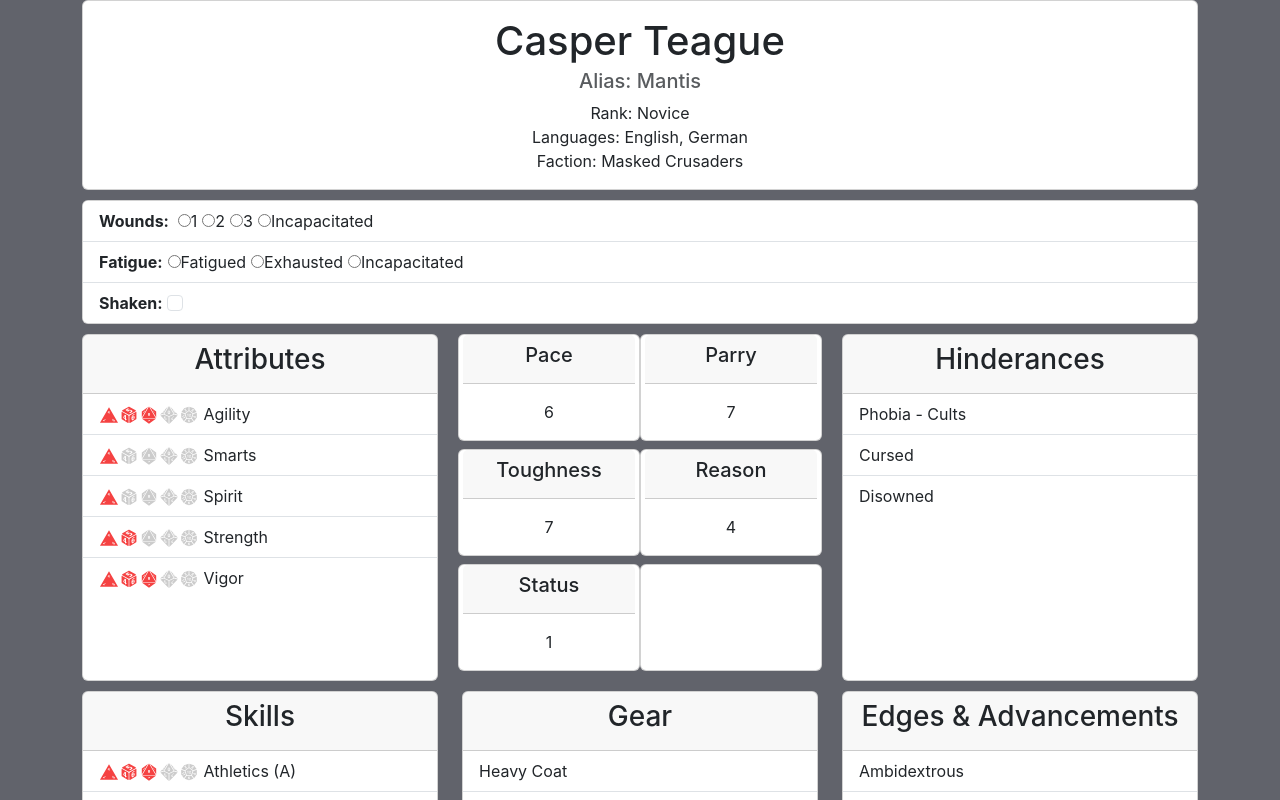
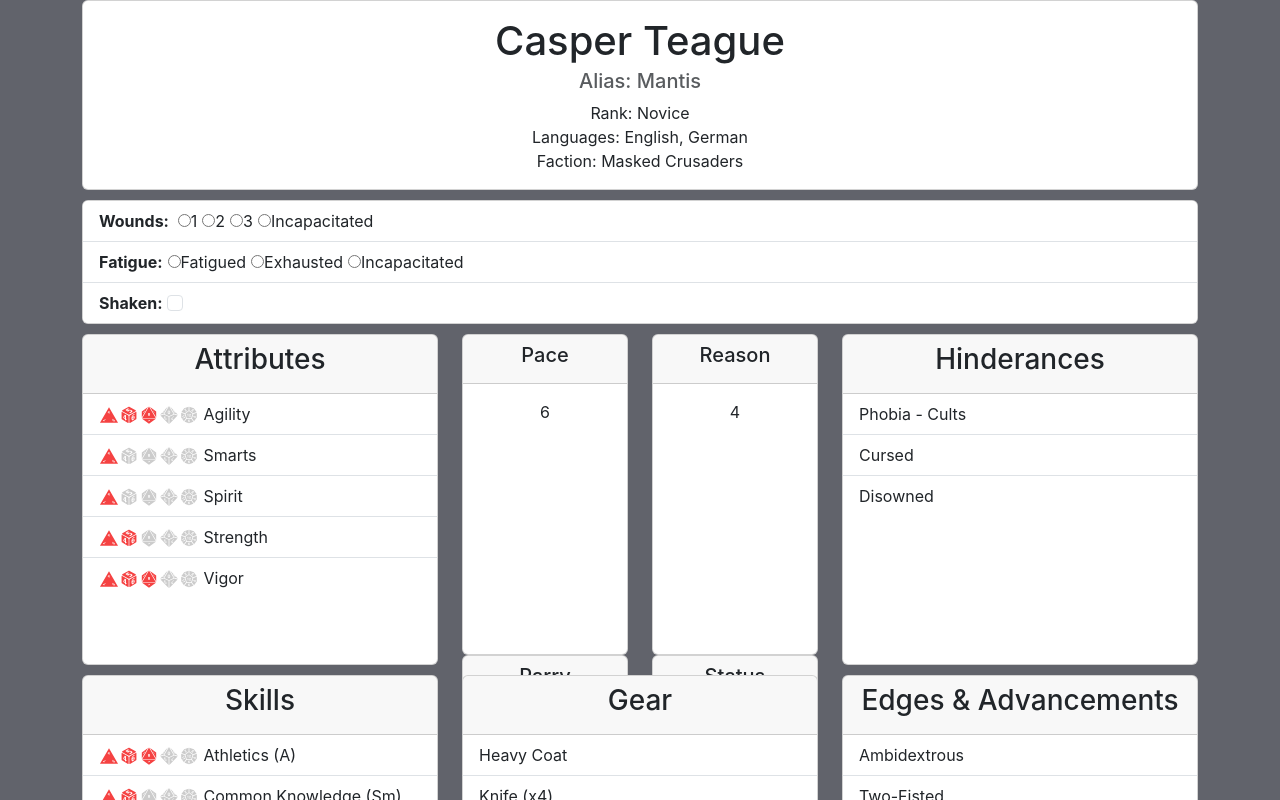
Before and after one commit to joshrint/swadecharactersheet, a React (Create React App) app: page / in a window 1280 px wide. Shown: the top 800 px of the page. Built offline with nearby package versions, Linux system fonts and the light colour scheme.

Commit message:
derived stats not working properly

```diff
--- a/src/DerivedStats.js
+++ b/src/DerivedStats.js
@@ -4,8 +4,8 @@ import "./stylesheets/DerivedStats.css";
 export default function DerivedStats({pace, parry, toughness, reason, status}) {
   return (
     <>
-    <div className='row row-cols-2 g-2'>
-
+    <div className='row row-col-1 row-col-md-2'>
+        <div className='col'>
             <div className='card derived-card'>
                 <div className='card-header'><h5>Pace</h5></div>
                 <div className='card-body'>
@@ -24,6 +24,8 @@ export default function DerivedStats({pace, parry, toughness, reason, status}) {
                     <p className='card-text'>{toughness}</p>
                 </div>
             </div>
+        </div>
+        <div className='col'>
             <div className='card derived-card'>
                 <div className='card-header'><h5>Reason</h5></div>
                 <div className='card-body'>
@@ -41,6 +43,9 @@ export default function DerivedStats({pace, parry, toughness, reason, status}) {
                 </div>
             </div>
         </div>
+
+
+    </div>
     </>
   )
 }
```
Lines whose indentation alone changed are shown as unchanged.
